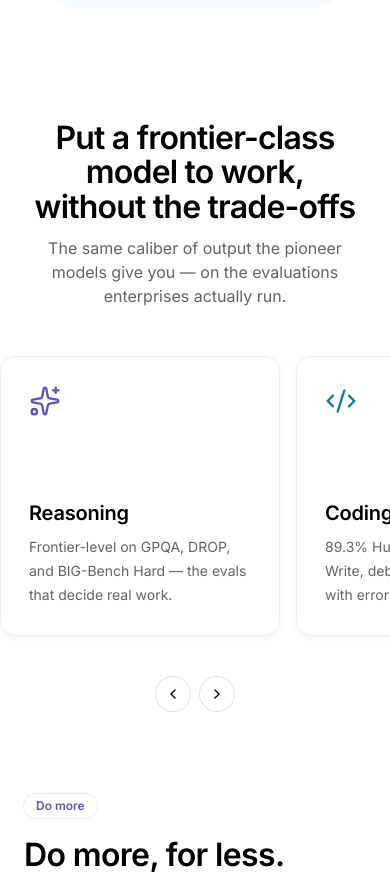
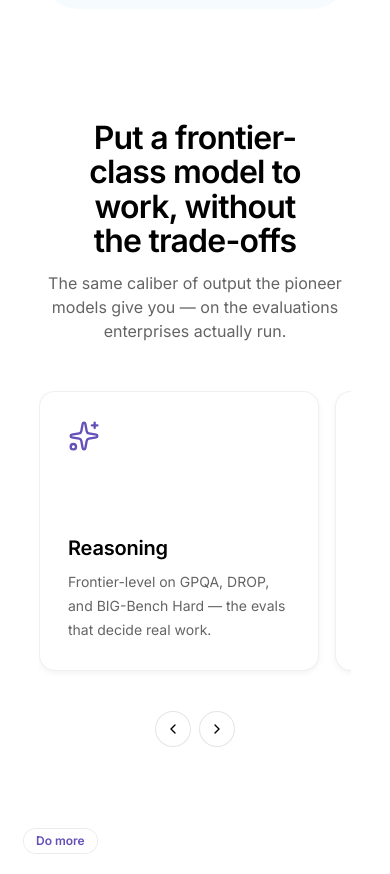
Before and after one commit to freitaspauloo/Paulo, a Next.js app: page /landing in a window 390 px wide. Shown: the part 1860-2734 px from the top of the page. Built offline with nearby package versions, Linux system fonts and the light colour scheme.

Commit message:
Center capabilities carousel with 10% side gutters

```diff
--- a/src/components/landing/capabilities-section.tsx
+++ b/src/components/landing/capabilities-section.tsx
@@ -83,7 +83,7 @@ export function CapabilitiesSection() {
 
   return (
     <section className="py-20 sm:py-28">
-      <div className={cn(landing.page, "space-y-3 px-6 text-center")}>
+      <div className={cn(landing.heroMargin, "space-y-3 text-center")}>
         <h2 className="text-balance text-[clamp(2rem,4vw,3rem)] font-semibold leading-[1.08] tracking-[-0.025em]">
           Put a frontier-class model to work, without the trade-offs
         </h2>
@@ -93,13 +93,17 @@ export function CapabilitiesSection() {
         </p>
       </div>
 
+      <div className={cn(landing.heroMargin, "mt-12 min-w-0")}>
         <div
           ref={carouselRef}
-        className="mt-12 flex min-w-0 snap-x snap-mandatory gap-4 overflow-x-auto px-6 pb-2 [scrollbar-width:none] sm:gap-5 sm:px-[max(1.5rem,calc((100%-72rem)/2+1.5rem))] [-webkit-overflow-scrolling:touch] [&::-webkit-scrollbar]:hidden"
+          className="snap-x snap-mandatory overflow-x-auto pb-2 [scrollbar-width:none] [-webkit-overflow-scrolling:touch] [&::-webkit-scrollbar]:hidden"
         >
+          <div className="mx-auto flex w-max min-w-full justify-center gap-4 sm:gap-5">
             {capabilities.map((c) => (
               <CapabilityCard key={c.title} capability={c} />
             ))}
+          </div>
+        </div>
       </div>
 
       <div className="mt-8 flex items-center justify-center gap-2">
```
Lines whose indentation alone changed are shown as unchanged.
